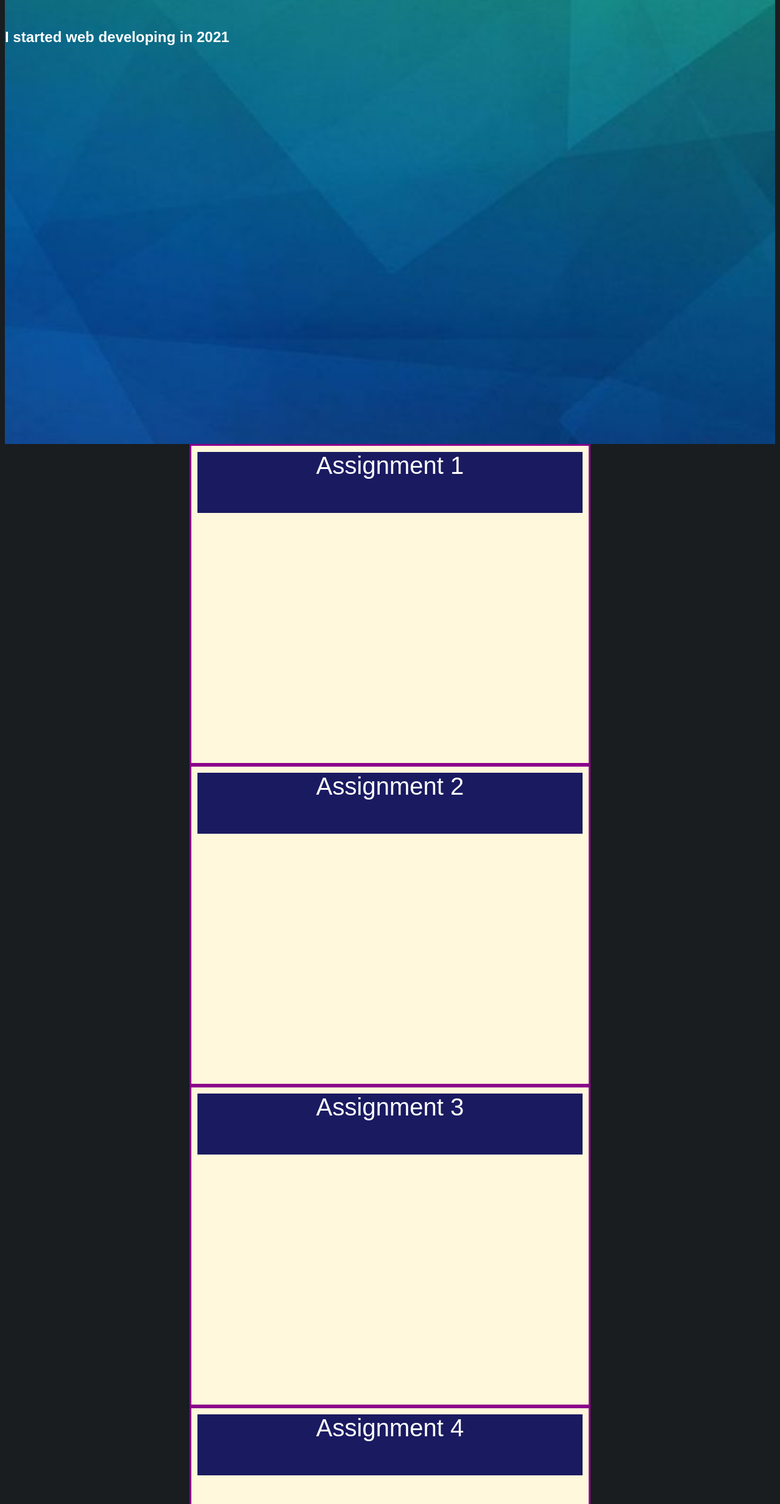
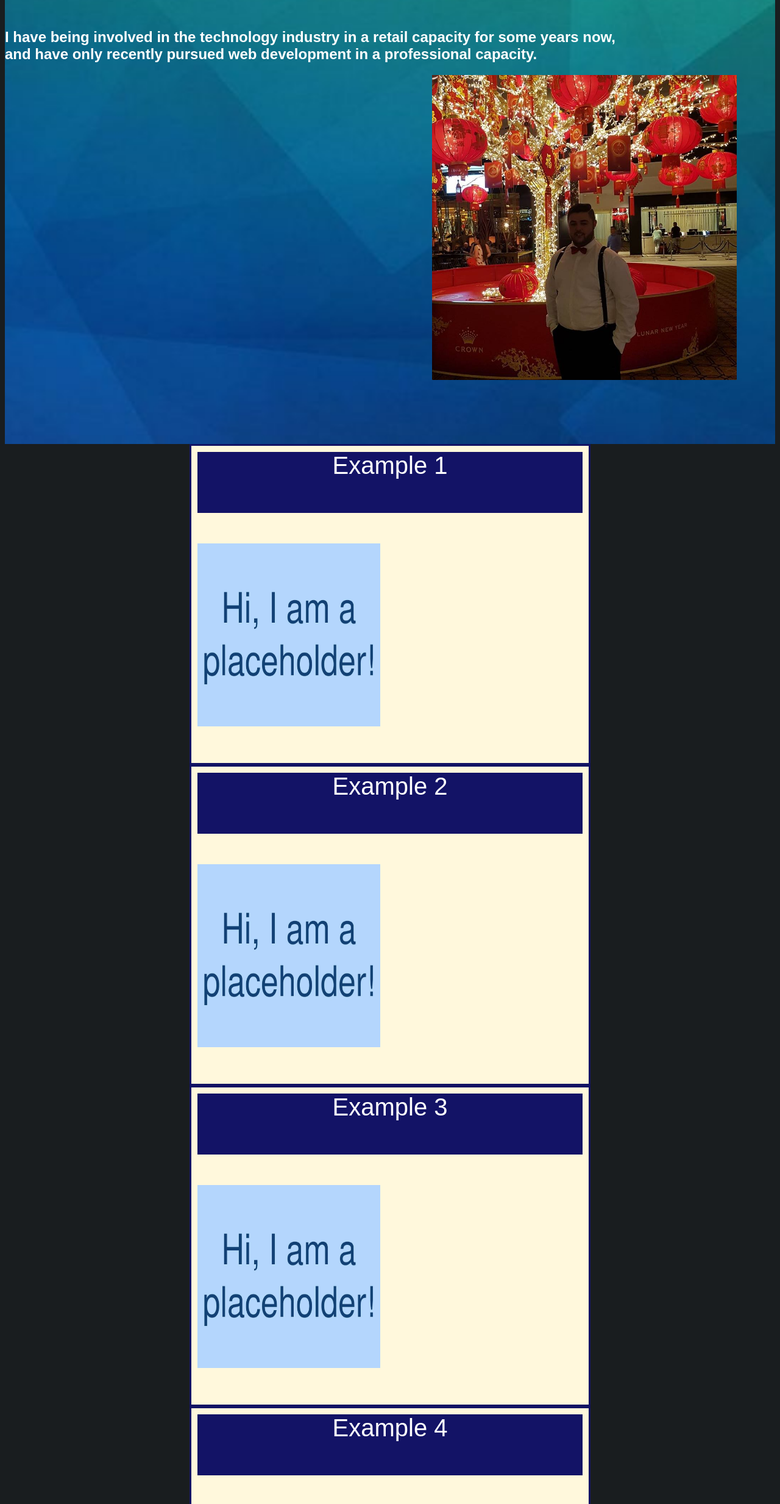
Before and after one commit to Sean-Bettoni/Portfolio, a plain HTML site: page index.html in a window 1280 px wide. Shown: the part 230-2696 px from the top of the page at 61% size. Drawn offline with Linux system fonts and the light colour scheme; a script that the page names is missing.

Commit message:
updated page structure with image placeholders

```diff
--- a/index.html
+++ b/index.html
@@ -21,7 +21,10 @@
 <main>
    <section class='index-banner'>
         <h2>Sean's Portfolio<br></h2>
-        <h1>I started web developing in 2021</h1>
+        <h1>I have being involved in the technology industry in a retail capacity for some years now, <br> and have only recently
+            pursued web development in a professional capacity.
+        </h1>
+        <img class='mainphoto' src="sbcasino.jpg" alt="Sean Bettoni standing infront of a chinese new year decoration at the casino">
    </section>
 
 </main>
@@ -29,22 +32,28 @@
 <body>
 
     <section class='box'>
-        <header>Assignment 1</header>
+        <header>Example 1</header>
+        <img class='placeholderImg' src="placeholder.webp" alt="Placeholder Image">
     </section>
     <section class='box'>
-        <header>Assignment 2</header>
+        <header>Example 2</header>
+        <img class='placeholderImg' src="placeholder.webp" alt="Placeholder Image">
     </section>
     <section class='box'>
-        <header>Assignment 3</header>
+        <header>Example 3</header>
+        <img class='placeholderImg' src="placeholder.webp" alt="Placeholder Image">
     </section>
     <section class='box'>
-        <header>Assignment 4</header>
+        <header>Example 4</header>
+        <img class='placeholderImg' src="placeholder.webp" alt="Placeholder Image">
     </section>
     <section class='box'>
-        <header>Assignment 5</header>
+        <header>Example 5</header>
+        <img class='placeholderImg' src="placeholder.webp" alt="Placeholder Image">
     </section>
     <section class='box'>
-        <header>Assignment 6</header>
+        <header>Example 6</header>
+        <img class='placeholderImg' src="placeholder.webp" alt="Placeholder Image">
     </section>
 
 </body>
@@ -53,6 +62,12 @@
         <li>
             <a href="https://www.facebook.com/sean.bettoni/">Sean's Social Media</a>
         </li>
+        <li>
+            PH: 0420 715 025
+        </li>
+        <li>
+            Email: bettoni98@hotmail.com
+        </li>
     </ul>
 </footer>
 </html>
--- a/styles.css
+++ b/styles.css
@@ -7,7 +7,7 @@
 /*Header and Navigation*/
 header {
     color: white;
-    background-color: rgb(26, 26, 97);
+    background-color: rgb(19, 19, 102);
     height: 100px;
     width: 100%;
     }
@@ -64,6 +64,13 @@ main {
     color: white;
 }
 
+.mainphoto {
+    height:500px;
+    width: 500px;
+    float: right;
+    padding-right: 5%;
+
+}
 
 /*Body*/
 
@@ -86,17 +93,21 @@ body {
     text-align: center;
     border-style: solid;
     border-width: 3px;
-    border-color: darkmagenta;
+    border-color:rgb(18, 19, 100);
     background-color: cornsilk;
     width: 50%;
     height: 500px;
 }
-
+.placeholderImg {
+    height: 300px;
+    width: 300px;
+    float:none;
+}
 
 /*Footer*/
 footer {
-    background-color: darkcyan;
-    height: 75px;
+    background-color: rgb(19, 19, 102);
+    height: 100px;
     width: 100%;
     font-family: sans-serif;
     font-size: 24px;
@@ -107,4 +118,5 @@ footer {
     text-align: center;
     padding: 20px 0;
     list-style: none;
+
 }
```
Also changed, not shown: placeholder.webp (added), sbcasino.jpg (added).
